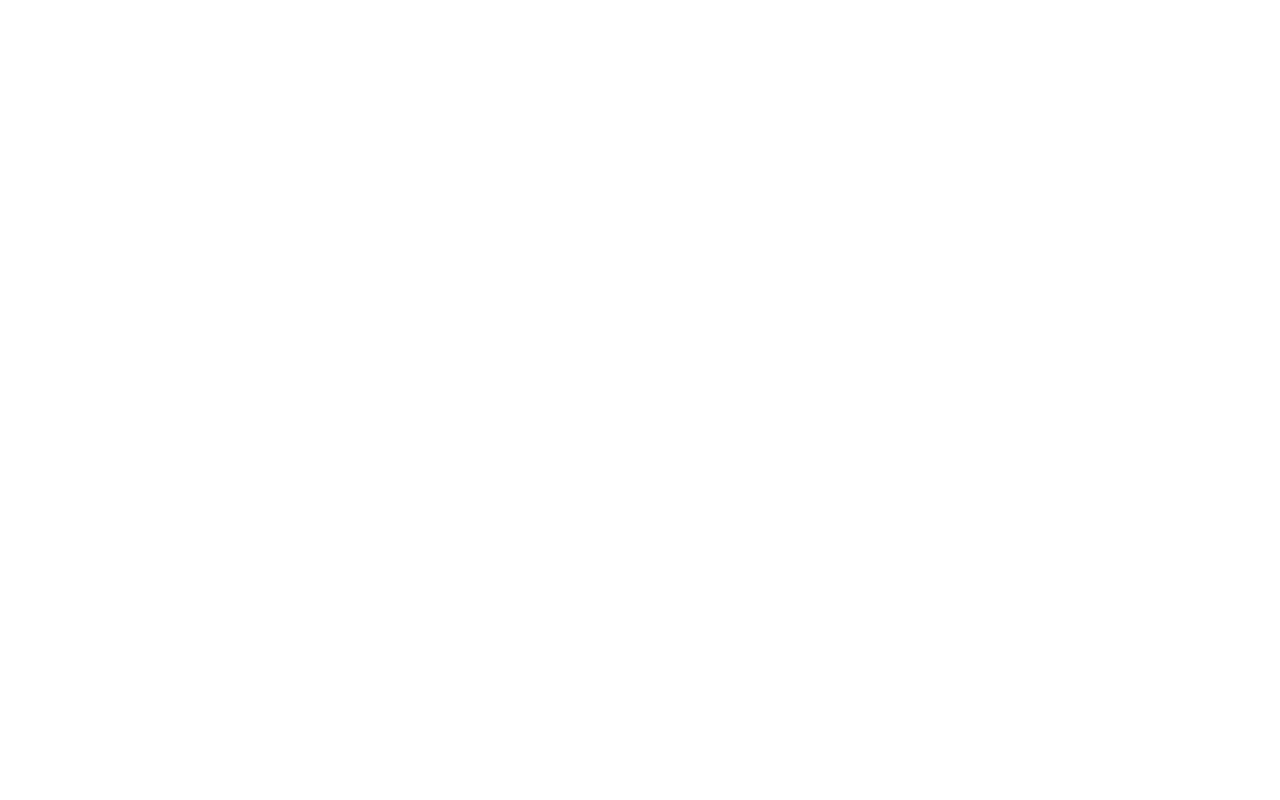
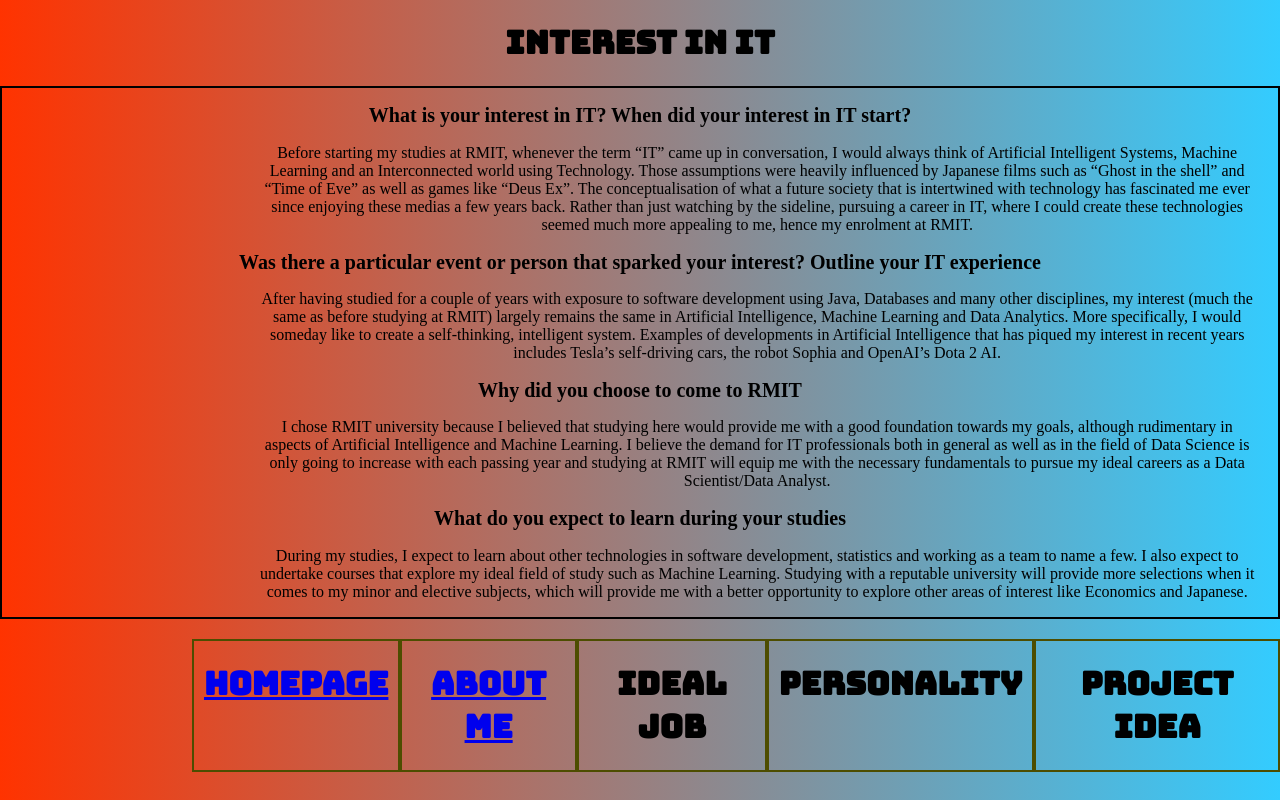
Before and after one commit to PhamilyVan/COSC---IIT---Assignment-1, a plain HTML site: page pages/Interest.html in a window 1280 px wide. Drawn offline with Linux system fonts and the light colour scheme.

Commit message:
Added Interest Page

```diff
--- a/css/style.css
+++ b/css/style.css
@@ -1,5 +1,15 @@
 body{
   margin:auto;
+}
+
+h1{
+  font-family: 'Bungee', cursive;
+}
+
+h2{
+  text-align:center;
+  em;
+  font-size: 20px;
 }
 
 .header-class{
@@ -19,7 +29,7 @@ body{
   border: 2px solid #4d4d00;
 }
 
-.picture-container{
+.about-me-picture-container{
   display:flex;
   column-gap: 600px;
   padding-left: 250px;
--- a/pages/Interest.html
+++ b/pages/Interest.html
@@ -1,12 +1,93 @@
 <!DOCTYPE html>
 <html>
-  <header>
+  <head>
     <title>Interest Page</title>
-  </header>
 
-  <body>
+    <link href="../css/style.css" rel="stylesheet">
+    <link rel="preconnect" href="https://fonts.googleapis.com">
+    <link rel="preconnect" href="https://fonts.gstatic.com" crossorigin>
+    <link href="https://fonts.googleapis.com/css2?family=Bungee&family=Open+Sans:wght@300&display=swap" rel="stylesheet">
 
+    <style>
+      p{
+        width:1000px;
+        text-align:center;
+        margin-left:20%;
+      }
+    </style>
 
+  </head>
+
+  <body style="background: linear-gradient(to right, #ff3300 0%, #33ccff 100%);">
+
+    <header style="text-align:center;">
+      <h1>Interest in IT</h1>
+    </header>
+
+    <div style="border: 2px solid black;">
+
+    <h2>What is your interest in IT? When did your interest in IT start?</h2>
+    <p>Before starting my studies at RMIT, whenever the term “IT” came up in conversation, I would always
+      think of Artificial Intelligent Systems, Machine Learning and an Interconnected world using Technology.
+      Those assumptions were heavily influenced by Japanese films such as “Ghost in the shell” and “Time of Eve” as
+      well as games like “Deus Ex”. The conceptualisation of what a future society that is intertwined with technology
+      has fascinated me ever since enjoying these medias a few years back. Rather than just watching by the sideline,
+      pursuing a career in IT, where I could create these technologies seemed much more appealing to me, hence my
+      enrolment at RMIT. </p>
+
+    <h2>Was there a particular event or person that sparked your interest? Outline your IT experience</h2>
+    <p>After having studied for a couple of years with exposure to software development using Java, Databases and
+      many other disciplines, my interest (much the same as before studying at RMIT) largely remains the same in
+      Artificial Intelligence, Machine Learning and Data Analytics. More specifically, I would someday like to create
+      a self-thinking, intelligent system. Examples of developments in Artificial Intelligence that has piqued my
+      interest in recent years includes Tesla’s self-driving cars, the robot Sophia and OpenAI’s Dota 2 AI. </p>
+
+    <h2>Why did you choose to come to RMIT</h2>
+    <p>I chose RMIT university because I believed that studying here would provide me with a good foundation towards my goals,
+      although rudimentary in aspects of Artificial Intelligence and Machine Learning. I believe the demand for IT
+      professionals both in general as well as in the field of Data Science is only going to increase with each
+      passing year and studying at RMIT will equip me with the necessary fundamentals to pursue my ideal careers as a
+      Data Scientist/Data Analyst.  </p>
+
+    <h2>What do you expect to learn during your studies</h2>
+    <p>During my studies, I expect to learn about other technologies in software development, statistics and working
+      as a team to name a few. I also expect to undertake courses that explore my ideal field of study such as Machine
+      Learning. Studying with a reputable university will provide more selections when it comes to my minor and
+      elective subjects, which will provide me with a better opportunity to explore other areas of interest like
+      Economics and Japanese.   </p>
+
+      </div>
+
+      <div class="header-class">
+        <div class="navigation-bar">
+
+          <!-- About Me Navigation -->
+          <div class="navigation-column">
+            <h1><a href="../index.html">HomePage</a></h1>
+          </div>
+
+          <!-- Interest Navigation -->
+          <div class="navigation-column">
+            <h1><a href="About_Me.html">About Me</a></h1>
+          </div>
+
+          <!-- Ideal Job Navigation -->
+          <div class="navigation-column">
+            <h1>Ideal Job</h1>
+          </div>
+
+          <!-- Personality Navigation -->
+          <div class="navigation-column">
+            <h1>Personality</h1>
+          </div>
+
+          <!-- Project Ideas Navigation -->
+          <div class="navigation-column">
+            <h1>Project Idea</h1>
+          </div>
+
+        </div>
+      </div>
 
   </body>
 
```
Also changed, not shown: pages/About_Me.html (+5 -5 lines).
